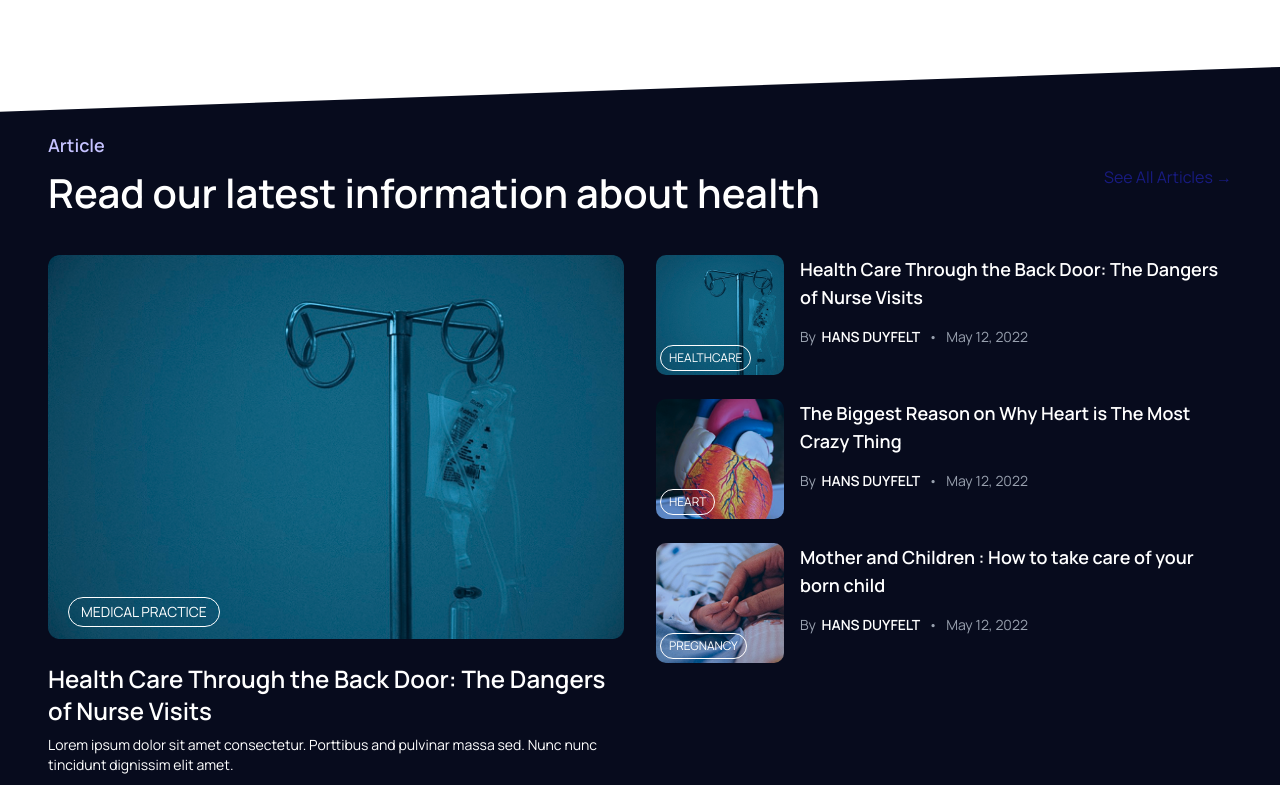
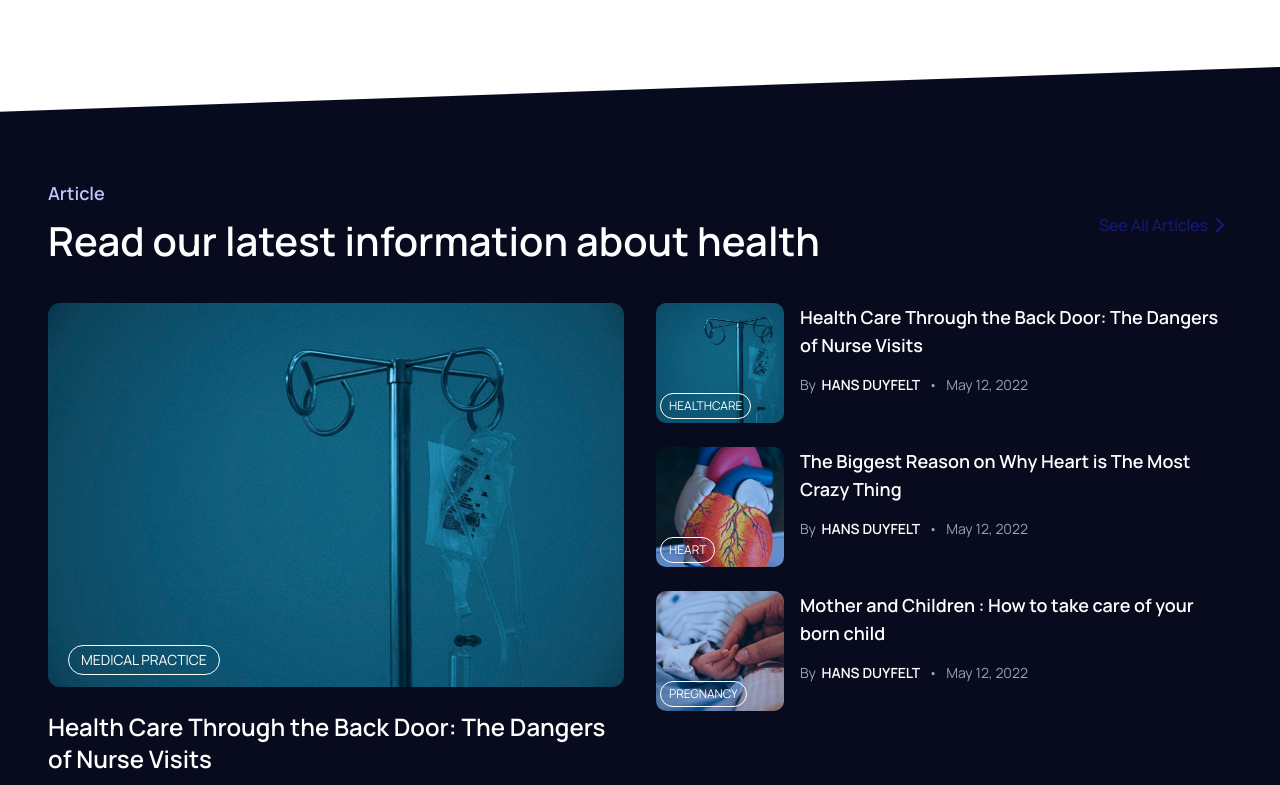
Before and after one commit to mediq-i/new-landing-page, a Next.js app: page / in a window 1280 px wide. Shown: the part 2080-2865 px from the top of the page. Built offline with nearby package versions, Linux system fonts and the light colour scheme.

Commit message:
added a padding to the main container and put the right icon for a button with better active states

```diff
--- a/src/components/home-page-components/articles.tsx
+++ b/src/components/home-page-components/articles.tsx
@@ -6,6 +6,7 @@ import {
   StaggerWrapper,
   StaggerItem,
 } from "@/helpers/animations/staggerWrapper";
+import { ChevronRight } from "lucide-react";
 
 interface Article {
   id: string;
@@ -67,7 +68,7 @@ export default function ArticlesSection() {
       <div className="absolute inset-0 bg-[#070B1D] transform -skew-y-3 lg:-skew-y-2 origin-top-right" />
 
       <div className="relative z-10 px-6 md:px-12 text-white ">
-        <div className="max-w-7xl mx-auto">
+        <div className="max-w-7xl mx-auto pt-4 lg:pt-12">
           <AnimateWrapper variant="slideUp" className="mb-8">
             <div className="flex justify-between items-center">
               <div>
@@ -80,9 +81,12 @@ export default function ArticlesSection() {
               </div>
               <Link
                 href="/articles"
-                className="text-primary hover:text-primary/80 transition-colors"
+                className="text-primary hover:text-purple-shade transition-colors"
               >
-                See All Articles →
+                <div className="flex items-center">
+                  See All Articles
+                  <ChevronRight />
+                </div>
               </Link>
             </div>
           </AnimateWrapper>
```
